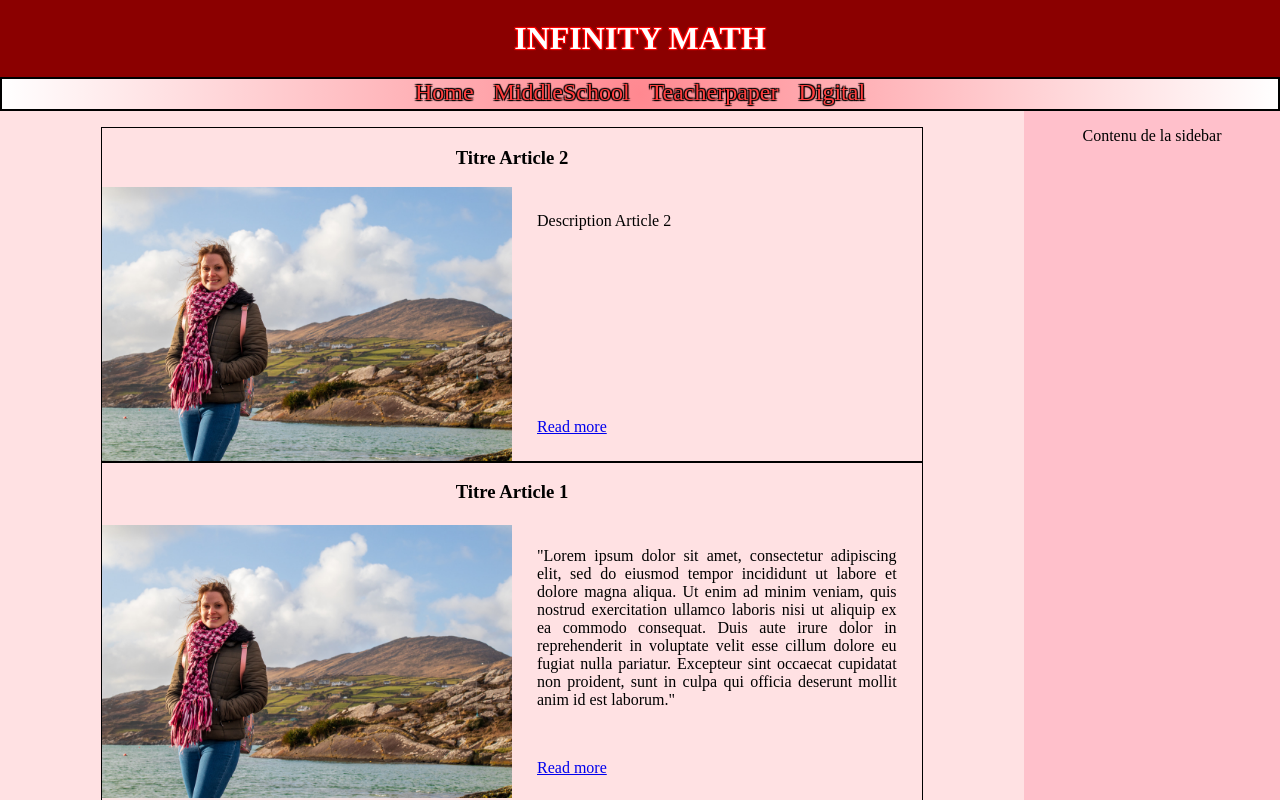
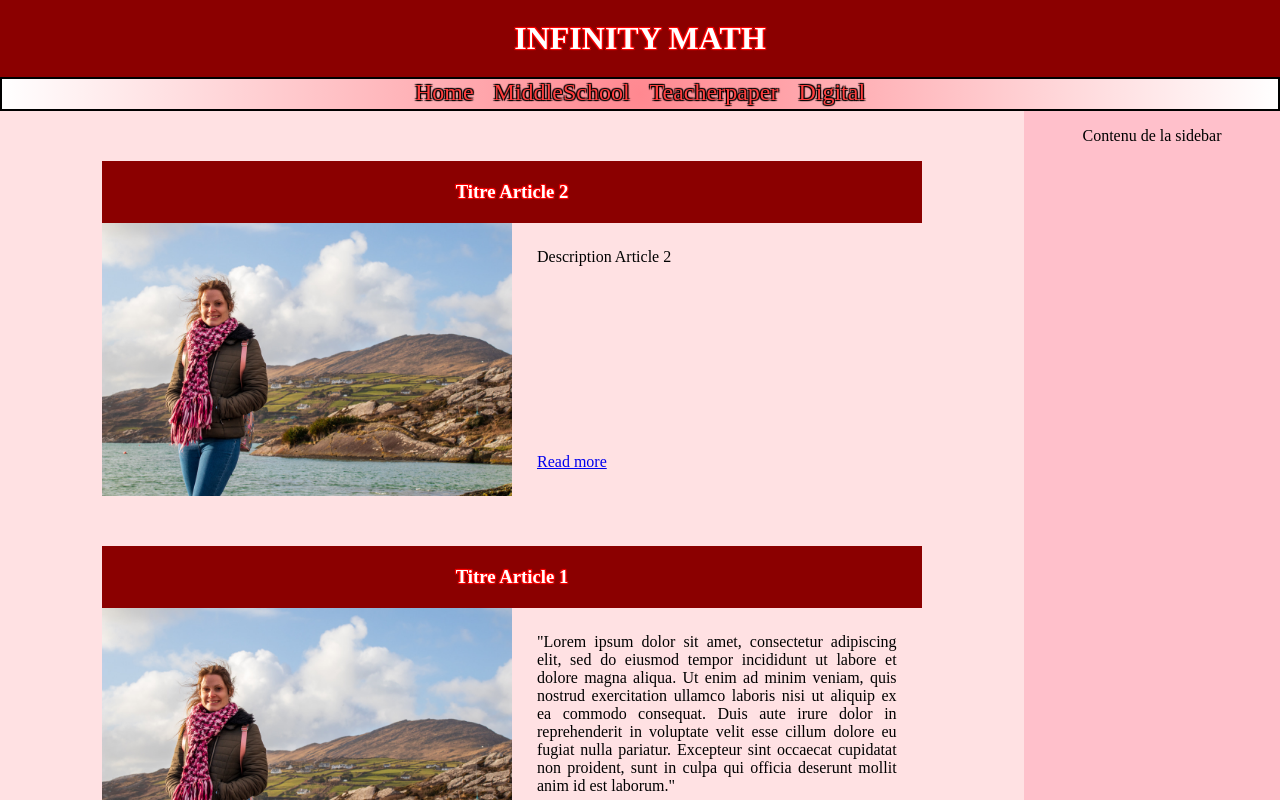
Before and after one commit to ahourewitz/react-infinitymath, a React (Create React App) app: page /MiddleSchool in a window 1280 px wide. Shown: the top 800 px of the page. Built offline with nearby package versions, Linux system fonts and the light colour scheme.

Commit message:
Some stylesheeting

```diff
--- a/src/App.css
+++ b/src/App.css
@@ -11,16 +11,17 @@ body, html{
 
 .article_card_poster {
   object-fit: scale-down;
+  margin-top: 0;
+  margin-bottom: auto;
   /*min-width: 400px;*/
   width: 50%;
-  margin: auto;
 }
 
 .article_card {
-  border: 1px solid black;
+  /*border: 1px solid black;*/
   /*margin: 0 0% 0 0%;*/
   width: 80%;
-  margin: auto;
+  margin: 50px auto;
 
 }
 
@@ -44,7 +45,7 @@ nav {
 
 .layout_articles {
   padding: 0;
-  margin: 0 0%;
+  margin: 0;
 }
 
 nav ul {
@@ -52,7 +53,7 @@ nav ul {
   padding: 0;
 }
 
-.MainTitle {
+.MainTitle, .article_card_title {
   text-shadow: 1px 1px 1px red,-1px -1px 1px red,-1px 1px 1px red,1px -1px 1px red;
   color: white;
   margin: 0;
@@ -69,6 +70,7 @@ nav ul {
 }
 
 .MainMenu {
+  z-index: 10;
   position: sticky;
   top: 0;
   margin: 0;
@@ -109,8 +111,9 @@ nav ul {
 }
 .Sidebar{
   position: sticky;
-  top: 30px;
-  height: calc(100vh - 30px);
+  top: 34px;
+  bottom: 500px;
+  height: calc(100vh - 34px);
   width: 20%;
   /*margin: 0;*/
   /*padding: 0;*/
--- a/src/pages/ArticleCard.js
+++ b/src/pages/ArticleCard.js
@@ -4,7 +4,7 @@ import React from "react";
 function ArticleCard({title, img_src, short_description, link}){
     return (
         <div className={"article_card"}>
-            <h3 className={"article_title"}>{title}</h3>
+            <h3 className={"article_card_title"}>{title}</h3>
             <div style={{display: "flex"}}>
                 <img className={"article_card_poster"} src={img_src} alt={title}/>
                 <div style={{display: "flex", flexDirection: "column", width:"50%", justifyContent: "space-between"}}>
```
